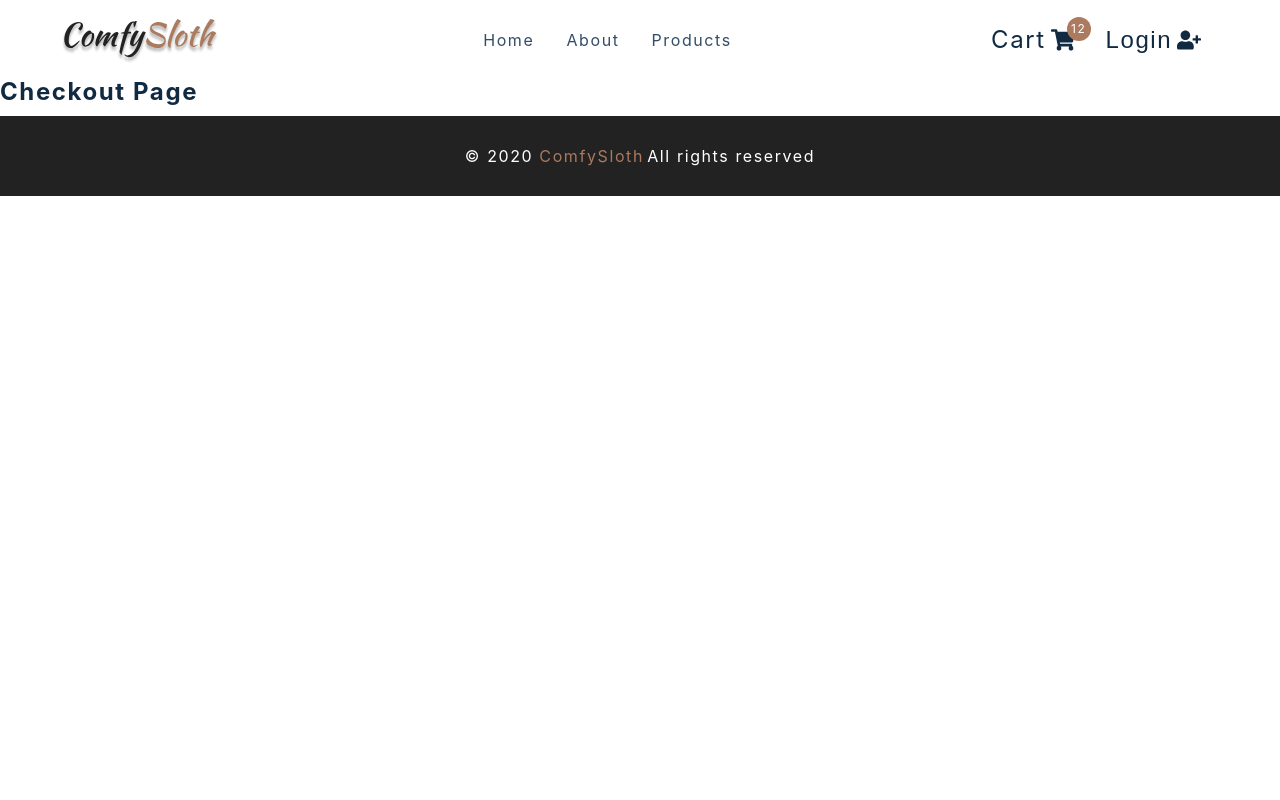
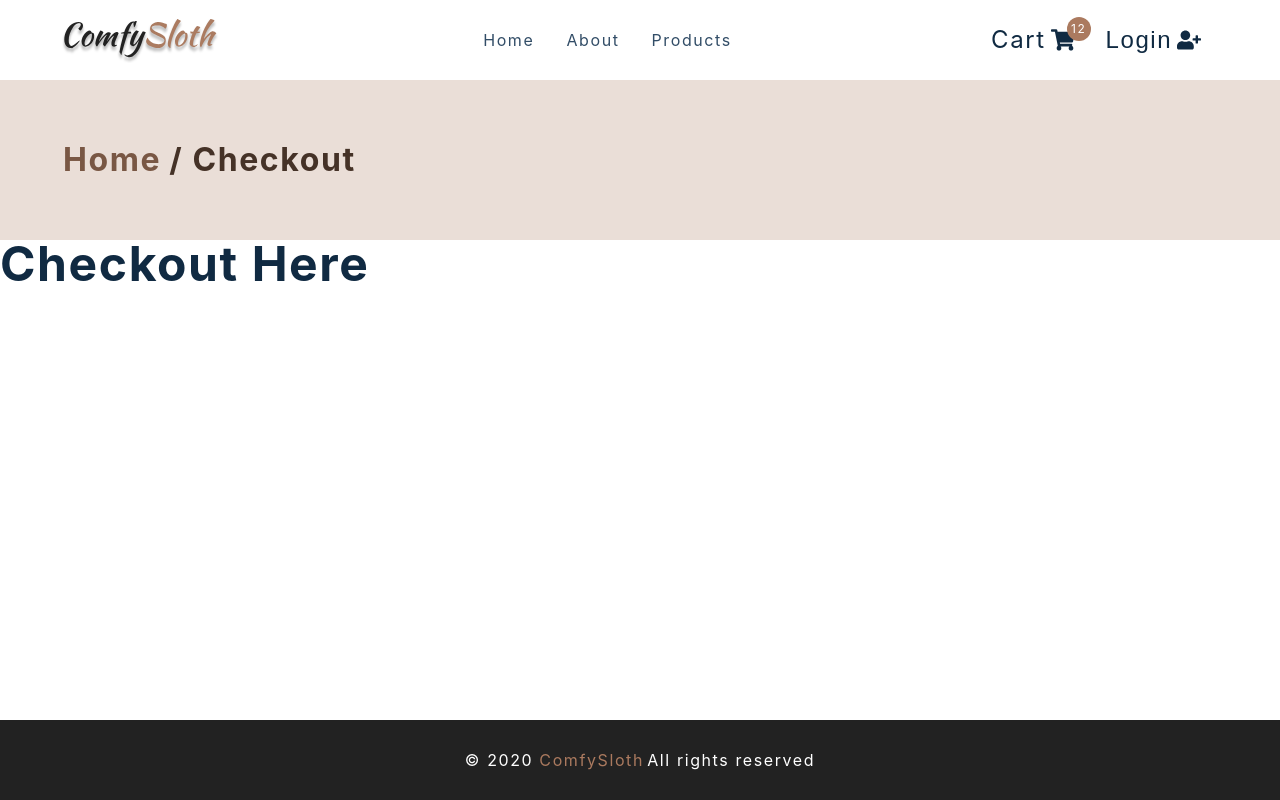
Before and after one commit to nelsW70/react-e-commerce, a React (Create React App) app: page /checkout in a window 1280 px wide. Built offline with nearby package versions, Linux system fonts and the light colour scheme.

Commit message:
add: about/checkout pages

```diff
--- a/src/components/PageHero.jsx
+++ b/src/components/PageHero.jsx
@@ -1,9 +1,17 @@
-import React from 'react'
-import styled from 'styled-components'
-import { Link } from 'react-router-dom'
-const PageHero = () => {
-  return <h4>page hero</h4>
-}
+import React from 'react';
+import styled from 'styled-components';
+import { Link } from 'react-router-dom';
+const PageHero = ({ title }) => {
+  return (
+    <Wrapper>
+      <div className="section-center">
+        <h3 className="section-breadcrumbs">
+          <Link to="/">Home</Link>/ {title}
+        </h3>
+      </div>
+    </Wrapper>
+  );
+};
 
 const Wrapper = styled.section`
   background: var(--clr-primary-10);
@@ -11,6 +19,10 @@ const Wrapper = styled.section`
   min-height: 20vh;
   display: flex;
   align-items: center;
+
+  h3.section-breadcrumbs {
+    margin-bottom: 0;
+  }
 
   color: var(--clr-primary-1);
   a {
@@ -21,6 +33,6 @@ const Wrapper = styled.section`
   a:hover {
     color: var(--clr-primary-1);
   }
-`
+`;
 
-export default PageHero
+export default PageHero;
--- a/src/pages/AboutPage.jsx
+++ b/src/pages/AboutPage.jsx
@@ -1,11 +1,32 @@
-import React from 'react'
-import styled from 'styled-components'
-import { PageHero } from '../components'
-import aboutImg from '../assets/hero-bcg.jpeg'
+import React from 'react';
+import styled from 'styled-components';
+import { PageHero } from '../components';
+import aboutImg from '../assets/hero-bcg.jpeg';
 
 const AboutPage = () => {
-  return <h4>about page</h4>
-}
+  return (
+    <main>
+      <PageHero title="about" />
+      <Wrapper className="page section section-center">
+        <img src={aboutImg} alt="desk" />
+        <article>
+          <div className="title">
+            <h2>our story</h2>
+            <div className="underline"></div>
+          </div>
+          <p>
+            IPhone tote bag tumeric pok pok VHS vape irony locavore migas palo
+            santo coloring book. Wayfarers kinfolk knausgaard, four dollar toast
+            tattooed bushwick sustainable crucifix enamel pin taxidermy
+            try-hard. Ramps iceland trust fund actually health goth. Affogato
+            XOXO chartreuse humblebrag, meditation iceland tacos wayfarers
+            kitsch master cleanse.
+          </p>
+        </article>
+      </Wrapper>
+    </main>
+  );
+};
 
 const Wrapper = styled.section`
   display: grid;
@@ -33,5 +54,5 @@ const Wrapper = styled.section`
   @media (min-width: 992px) {
     grid-template-columns: 1fr 1fr;
   }
-`
-export default AboutPage
+`;
+export default AboutPage;
--- a/src/pages/CheckoutPage.jsx
+++ b/src/pages/CheckoutPage.jsx
@@ -1,8 +1,16 @@
-import React from 'react'
-import styled from 'styled-components'
-import { PageHero } from '../components'
+import React from 'react';
+import styled from 'styled-components';
+import { PageHero } from '../components';
+
 const CheckoutPage = () => {
-  return <h4>checkout page</h4>
-}
-const Wrapper = styled.div``
-export default CheckoutPage
+  return (
+    <main>
+      <PageHero title="checkout" />
+      <Wrapper className="page">
+        <h1>checkout here</h1>
+      </Wrapper>
+    </main>
+  );
+};
+const Wrapper = styled.div``;
+export default CheckoutPage;
```
